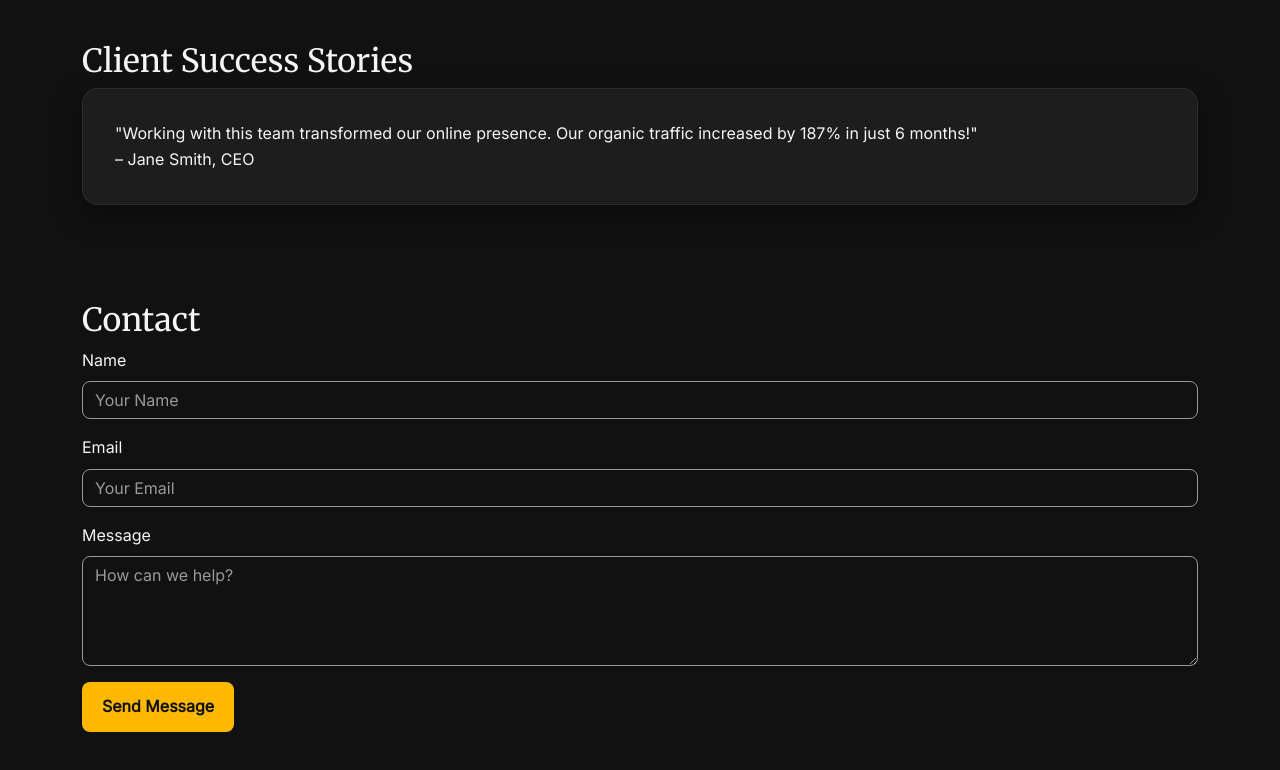
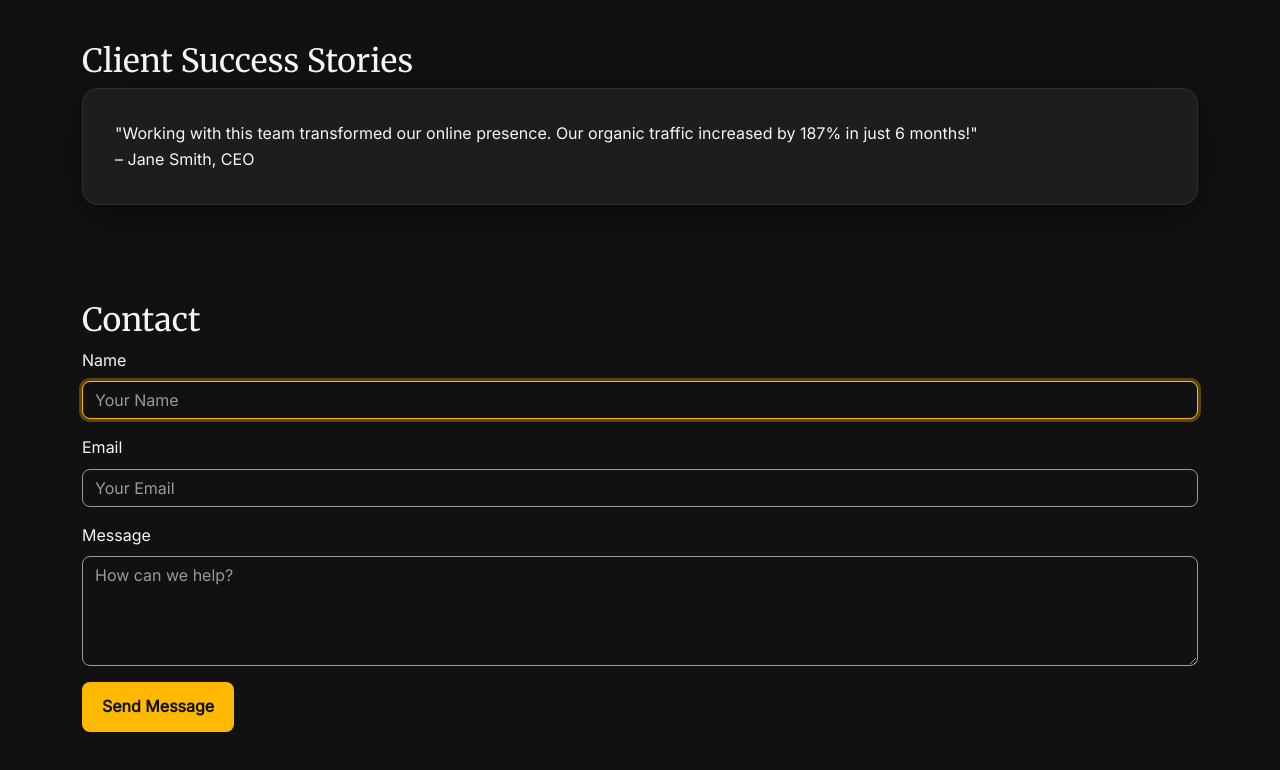
Before and after one commit to hhhcube/hhhcube.github.io, a plain HTML site: page index.html in a window 1280 px wide. In both pictures the pointer is over the input "Name". Shown: the part 2026-2796 px from the top of the page. Drawn offline with nearby package versions, Linux system fonts and the light colour scheme.

Commit message:
Add hover focus animation for contact form inputs

```diff
--- a/assets/css/layout.css
+++ b/assets/css/layout.css
@@ -248,11 +248,21 @@
   color: var(--fg);
   border: 1px solid var(--muted);
   border-radius: var(--radius);
+  transition: border-color 0.3s, box-shadow 0.3s;
 }
 
 #contact form input::placeholder,
 #contact form textarea::placeholder {
   color: var(--muted);
+}
+
+#contact form input:hover,
+#contact form input:focus,
+#contact form textarea:hover,
+#contact form textarea:focus {
+  border-color: var(--accent);
+  box-shadow: 0 0 0 3px rgba(255, 184, 0, 0.3);
+  outline: none;
 }
 
 /* Footer */
```
